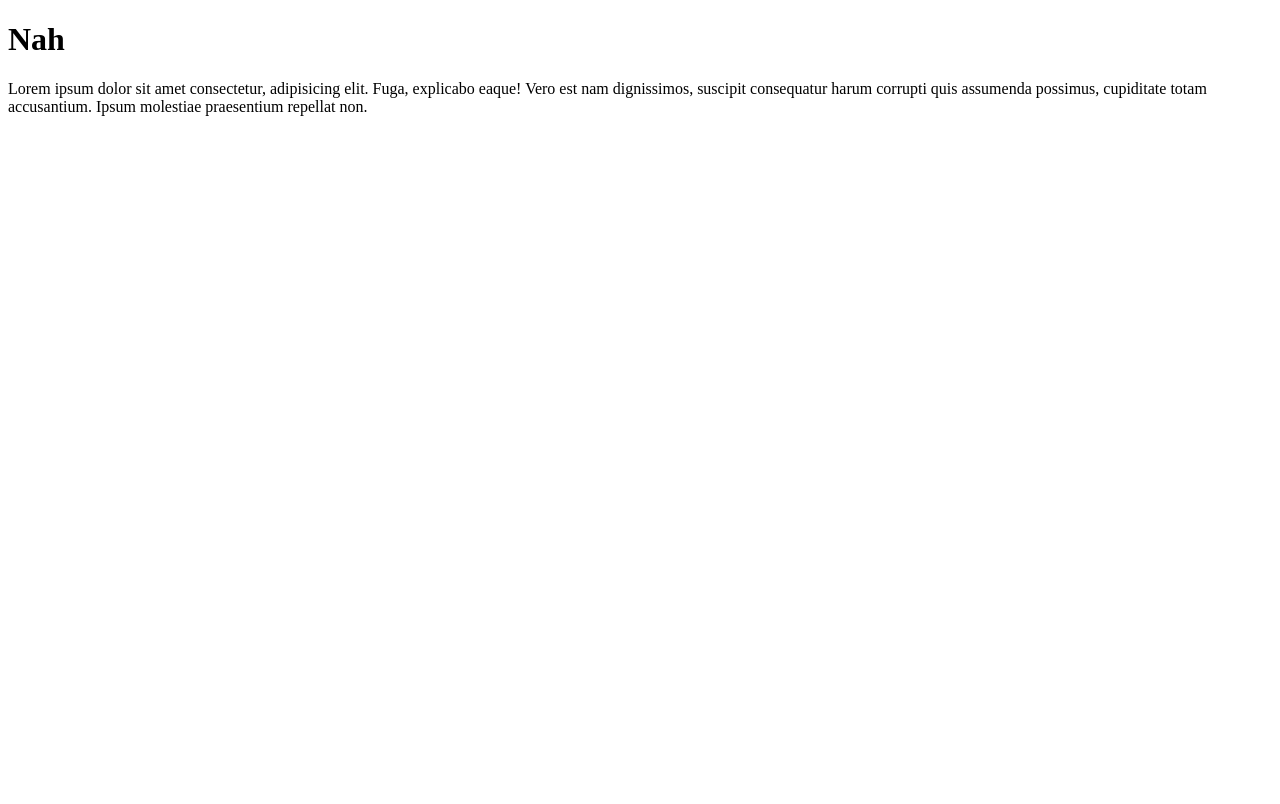
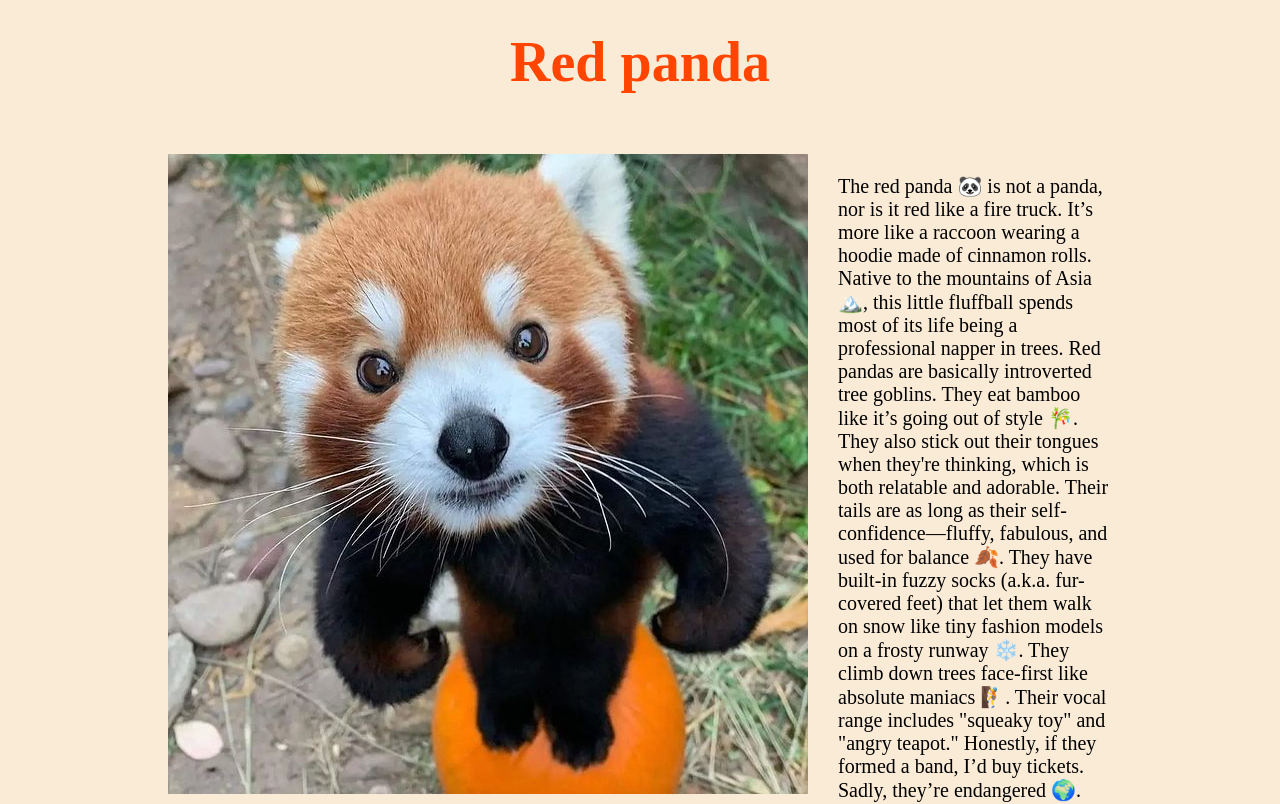
Before and after one commit to Pontifex-Programmerer/juni-2025-demo, a plain HTML site: page html/yeva.html in a window 1280 px wide. Shown: the top 804 px of the page. Drawn offline with Linux system fonts and the light colour scheme.

Commit message:
made a panda flex with bio and add pictures with hr, have my own css for my design but linked to main.css too

```diff
--- /dev/null
+++ b/css/yeva.css
@@ -0,0 +1,30 @@
+.flex_centered {
+    margin: 0px 130px 200px 130px;
+    display: flex;
+    gap: 30px;
+    padding: 30px;
+    justify-content: center;
+    align-items: flex-start;
+
+}
+
+.flex_centered p {
+    font-size: 2.5ch;
+}
+
+h1 {
+    text-align: center;
+    margin: 0 auto;
+    margin: 30px 0 30px 0;
+    font-size: 7ch;
+    color: orangered;
+}
+
+.pics {
+    margin: 150px 0 50px 200px;
+
+}
+.pics img{
+    width: 350px;
+    height: 350px;
+}
--- a/html/yeva.html
+++ b/html/yeva.html
@@ -3,13 +3,45 @@
 <head>
     <meta charset="UTF-8">
     <meta name="viewport" content="width=device-width, initial-scale=1.0">
+    <link rel="stylesheet" href="../css/yeva.css">
+    <link rel="stylesheet" href="../css/main.css">
     <title>Hella</title>
 </head>
 <body>
-    <h1>Nah</h1>
-    <p> Lorem ipsum dolor sit amet consectetur, adipisicing elit. Fuga,
-        explicabo eaque! Vero est nam dignissimos, suscipit consequatur
-        harum corrupti quis assumenda possimus, cupiditate totam accusantium.
-        Ipsum molestiae praesentium repellat non.</p>
+    <h1>Red panda</h1>
+
+
+    <section class="flex_centered">
+
+        <img src="../img/redpanda.jpeg" alt="pandaPic">
+    <p> The red panda 🐼 is not a panda, nor is it red like a fire truck. It’s more like a raccoon wearing a hoodie made of cinnamon rolls. Native to the mountains of Asia 🏔️, this little fluffball spends most of its life being a professional napper in trees.
+
+        Red pandas are basically introverted tree goblins. They eat bamboo like it’s going out of style 🎋. They also stick out their tongues when they're thinking, which is both relatable and adorable.
+
+        Their tails are as long as their self-confidence—fluffy, fabulous, and used for balance 🍂. They have built-in fuzzy socks (a.k.a. fur-covered feet) that let them walk on snow like tiny fashion models on a frosty runway ❄️.
+
+        They climb down trees face-first like absolute maniacs 🧗. Their vocal range includes "squeaky toy" and "angry teapot." Honestly, if they formed a band, I’d buy tickets.
+
+        Sadly, they’re endangered 🌍. Probably because they’re too cool for this world and we don’t deserve them.
+
+        In short: red pandas = majestic loafs of chaos with a sprinkle of forest magic 🌳.
+
+        If you ever meet one, bow respectfully... then cry from the cuteness 💧.
+
+        Red panda fact: they invented the art of chill 😎.</p>
+    </section>
+<hr solid, 3px, black>
+    <section class="pics">
+        <div class="picsup">
+            <img src="../img/red1.jpeg" alt="pandaPic">
+            <img src="../img/red2.jpeg" alt="pandaPic">
+            <img src="../img/red3.jpeg" alt="pandaPic">
+        </div>
+        <div class="picsdown">
+            <img src="../img/red4.jpeg" alt="pandaPic">
+            <img src="../img/red5.jpeg" alt="pandaPic">
+            <img src="../img/red6.jpeg" alt="pandaPic">
+        </div>
+        </section>
 </body>
 </html>
```
Also changed, not shown: html/about.html (deleted, +0 -12 lines), img/red1.jpeg (added), img/red2.jpeg (added), img/red3.jpeg (added), img/red4.jpeg (added), img/red5.jpeg (added), img/red6.jpeg (added), img/redpanda.jpeg (added).
